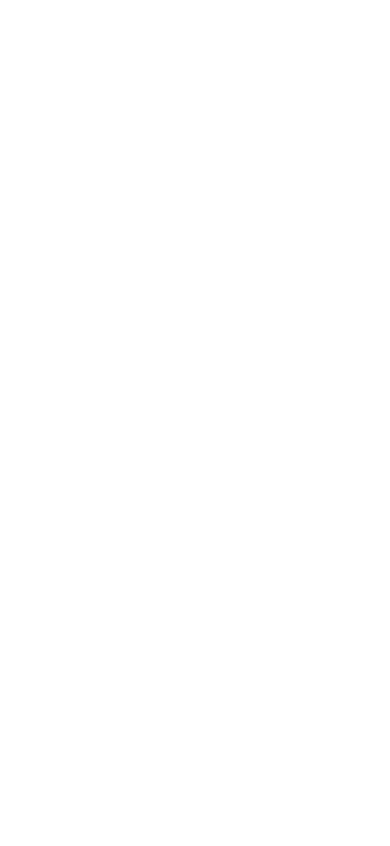
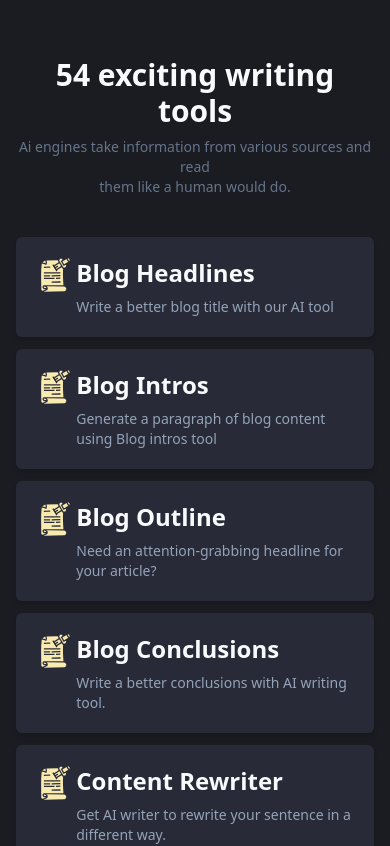
Before and after one commit to naymHdev/hotch-potch-lp, a React (Vite) app: page / in a window 390 px wide. Shown: the part 3360-4206 px from the top of the page. Before the commit the page ends 3337 px from the top, so only its background shows below. Built offline with nearby package versions, Linux system fonts and the light colour scheme.

Commit message:
updated and create a home page under writing tools section || This section also fully responsive ness compleate ||

```diff
--- a/src/Components/Banner.jsx
+++ b/src/Components/Banner.jsx
@@ -22,7 +22,7 @@
           <div className=" mt-8">
             <Button content="Start 14 Days Free Trial" />
           </div>
-          <div className="flex mt-5 items-center text-slate-50 gap-3 justify-center">
+          <div className="flex hover:cursor-pointer mt-5 items-center text-slate-50 gap-3 justify-center">
             <FaPlayCircle className="text-xl" />
             <p className="text-xl font-semibold">Watch A Demo</p>
           </div>
--- a/src/Components/data.js
+++ b/src/Components/data.js
@@ -1,3 +1,5 @@
+import { GiStabbedNote } from "react-icons/gi";
+
 export const companyList = [
   {
     logo: "",
@@ -32,3 +34,54 @@
     name: "",
   },
 ];
+
+export const toolsList = [
+  {
+    id: 1,
+    icon: GiStabbedNote,
+    title: "Blog Headlines",
+    description: "Write a better blog title with our AI tool",
+  },
+  {
+    id: 2,
+    icon: GiStabbedNote,
+    title: "Blog Intros",
+    description: "Generate a paragraph of blog content using Blog intros tool",
+  },
+  {
+    id: 3,
+    icon: GiStabbedNote,
+    title: "Blog Outline",
+    description: "Need an attention-grabbing headline for your article?",
+  },
+  {
+    id: 4,
+    icon: GiStabbedNote,
+    title: "Blog Conclusions",
+    description: "Write a better conclusions with AI writing tool.",
+  },
+  {
+    id: 5,
+    icon: GiStabbedNote,
+    title: "Content Rewriter",
+    description: "Get AI writer to rewrite your sentence in a different way.",
+  },
+  {
+    id: 6,
+    icon: GiStabbedNote,
+    title: "Product Description",
+    description: "Need an attention-grabbing headline for your article?",
+  },
+  {
+    id: 7,
+    icon: GiStabbedNote,
+    title: "PAS Copywriting Formula",
+    description: "Get AI writer to rewrite your sentence in a different way.",
+  },
+  {
+    id: 8,
+    icon: GiStabbedNote,
+    title: "Company About Us",
+    description: "Write a better blog title with our AI tool.",
+  },
+];
--- a/src/Home/Home.jsx
+++ b/src/Home/Home.jsx
@@ -2,6 +2,7 @@
 import Company from "./Company";
 import ResultSecond from "./ResultSecond";
 import Results from "./Results";
+import WritingTools from "./WritingTools";
 
 const Home = () => {
   return (
@@ -10,6 +11,8 @@
       <Company />
       <Results />
       <ResultSecond />
+      <WritingTools />
+      <div className=" pb-20"></div>
     </>
   );
 };
--- a/src/Home/Results.jsx
+++ b/src/Home/Results.jsx
@@ -42,9 +42,9 @@
                   <GoDotFill className=" text-green-500" />
                 </div>
                 <div className=" mt-5 border border-b-4 border-[#2B59FF] rounded-full w-2/12" />
-                <div className=" mt-6 border border-b-4 border-[#E1E3E8] rounded-full w-9/12" />
-                <div className=" mt-2 border border-b-4 border-[#E1E3E8] rounded-full w-8/12" />
-                <div className=" mt-2 border border-b-4 border-[#E1E3E8] rounded-full w-7/12" />
+                <div className=" mt-6 border border-b-4 border-[#E1E3E8] rounded-full w-11/12" />
+                <div className=" mt-3 border border-b-4 border-[#E1E3E8] rounded-full w-10/12" />
+                <div className=" mt-3 border border-b-4 border-[#E1E3E8] rounded-full w-9/12" />
               </div>
             </div>
           </div>
--- /dev/null
+++ b/src/Home/WritingTools.jsx
@@ -0,0 +1,45 @@
+import { toolsList } from "../Components/data";
+import { GiStabbedNote } from "react-icons/gi";
+
+const WritingTools = () => {
+  return (
+    <>
+      <section className=" mt-20 w-11/12 mx-auto">
+        <div>
+          <h2 className=" text-3xl font-extrabold text-slate-50 text-center">
+            54 exciting writing tools
+          </h2>
+          <p className=" text-sm font-medium text-slate-500 text-center mt-2">
+            Ai engines take information from various sources and read <br />
+            them like a human would do.
+          </p>
+        </div>
+        <div className=" grid grid-cols-1 md:grid-cols-2 lg:grid-cols-4 gap-3 mt-10">
+          {toolsList?.map((blog) => (
+            <div
+              key={blog?.id}
+              className="bg-[#282A37] rounded-md p-5 flex gap-1 shadow-md hover:shadow-2xl hover:cursor-pointer hover:shadow-slate-400"
+            >
+              <div>
+                <GiStabbedNote className="text-[#F9EAB0] text-4xl" />
+              </div>
+              <div>
+                <h2 className=" text-2xl font-semibold text-slate-50">
+                  {blog?.title}
+                </h2>
+                <p className=" text-sm text-slate-400 font-medium mt-2">
+                  {blog?.description}
+                </p>
+              </div>
+            </div>
+          ))}
+        </div>
+        <div className=" flex items-center justify-center mt-16">
+          <button className=" text-xl font-semibold text-slate-50">See ll 54 available tools</button>
+        </div>
+      </section>
+    </>
+  );
+};
+
+export default WritingTools;
```
